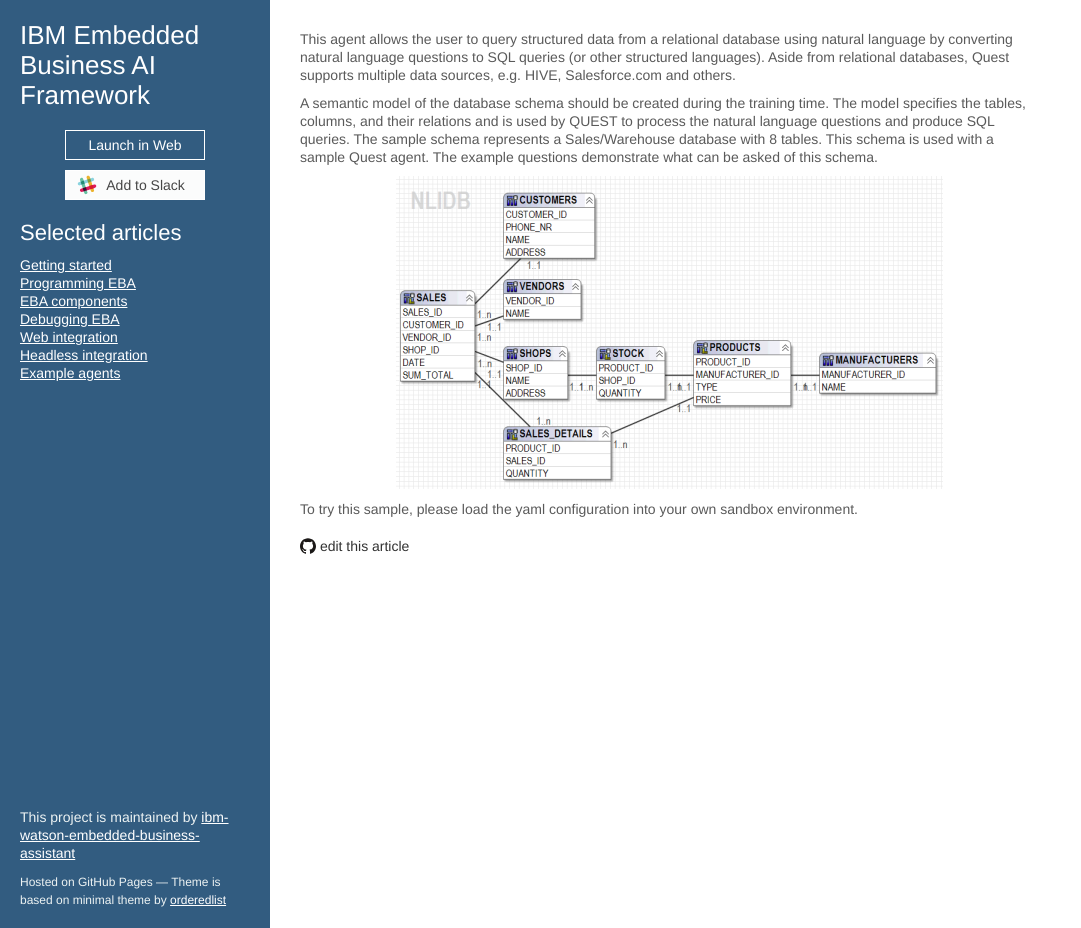
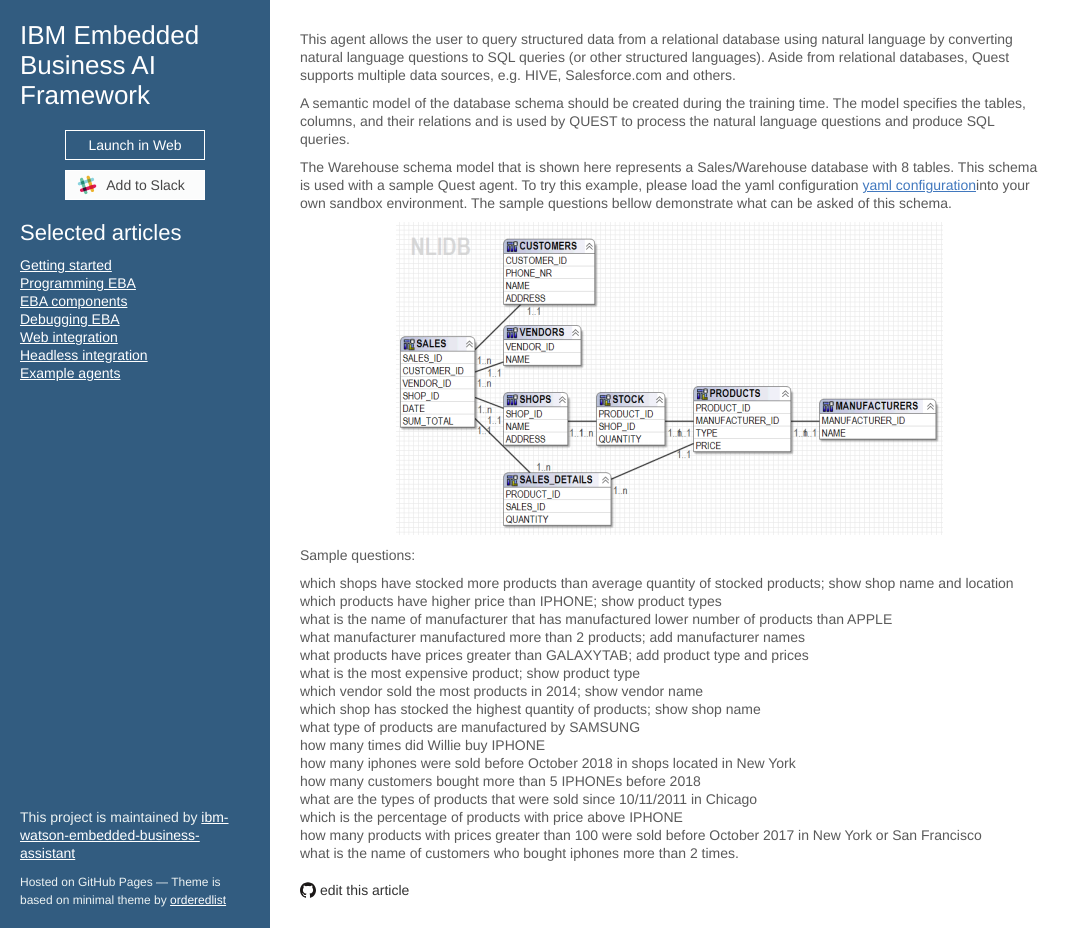
Before and after one commit to ibm-watson-embedded-business-assistant/eba-example-agents, a Jekyll site: the page built from samples/Quest.md, in a window 1280 px wide and 928 px high. Shown: the whole window, without its empty margins (0-1081 px from the left). Built offline with Jekyll 4.4.1, drawn with Linux system fonts in a browser that asks for light colours; our own code applies the rules of GitHub Pages for plain Markdown files; the repository's description, which GitHub fills in, is left out.

Commit message:
Added sample questions

```diff
--- a/samples/Quest.md
+++ b/samples/Quest.md
@@ -1,8 +1,26 @@
 This agent allows the user to query structured data from a relational database using natural language by converting natural language questions to SQL queries (or other structured languages). Aside from relational databases, Quest supports multiple data sources, e.g. HIVE, Salesforce.com and others.
 
 A semantic model of the database schema should be created during the training time. The model specifies the tables, columns, and their relations and is used by QUEST to process the natural language questions and produce SQL queries.
-The sample schema represents a Sales/Warehouse database with 8 tables. This schema is used with a sample Quest agent. The example questions demonstrate what can be asked of this schema.
+
+The Warehouse schema model that is shown here represents a Sales/Warehouse database with 8 tables. This schema is used with a sample Quest agent. To try this example, please load the yaml configuration [yaml configuration](./Quest.yaml)into your own sandbox environment. The sample questions bellow demonstrate what can be asked of this schema.
 
  ![Warehouse schema](./images/warehouseSchema.png)
 
-To try this sample, please load the yaml configuration into your own sandbox environment.
+Sample questions:
+
+which  shops have stocked more  products than average quantity of stocked products; show shop name and location
+which products have higher price than IPHONE; show product types
+what is the name of manufacturer that has manufactured lower number of products than APPLE
+what manufacturer manufactured more than 2 products; add manufacturer names
+what products have prices greater than GALAXYTAB;  add product type and prices
+what is the most expensive product; show product type
+which vendor sold the most products in 2014; show vendor name
+which shop has stocked the highest quantity of products; show shop name
+what type of products are manufactured by SAMSUNG
+how many times did Willie buy IPHONE
+how many iphones were sold before October 2018 in shops located in New York
+how many customers bought more than 5 IPHONEs before 2018
+what are the types of products that were sold since 10/11/2011 in Chicago
+which is the percentage of products with price above IPHONE
+how many products with prices greater than 100 were sold before October 2017 in  New York or San Francisco
+what is the name of customers who bought iphones more than 2 times.
```
